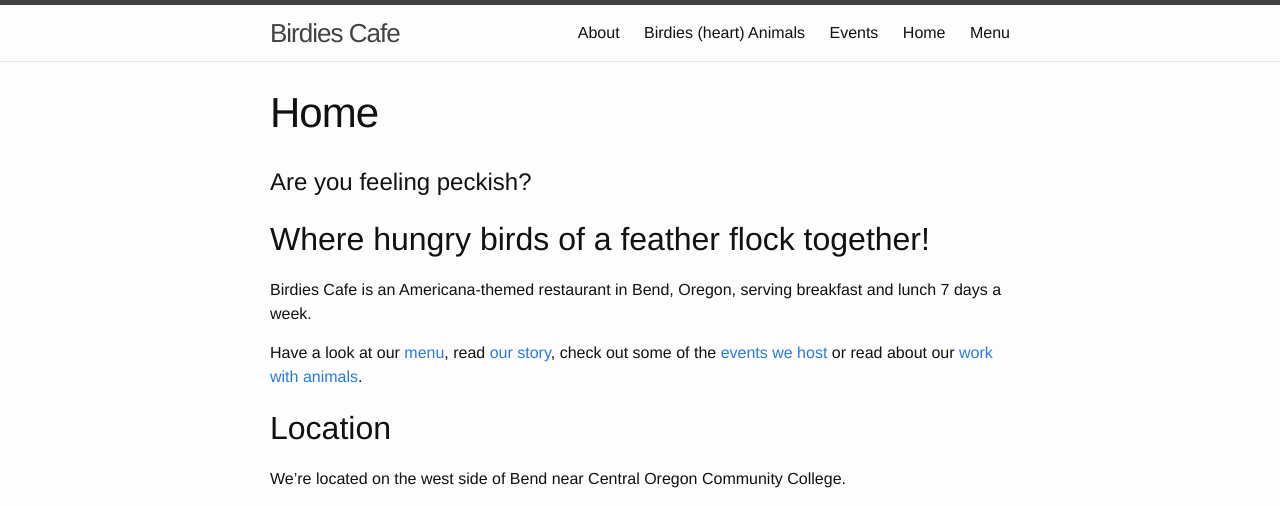
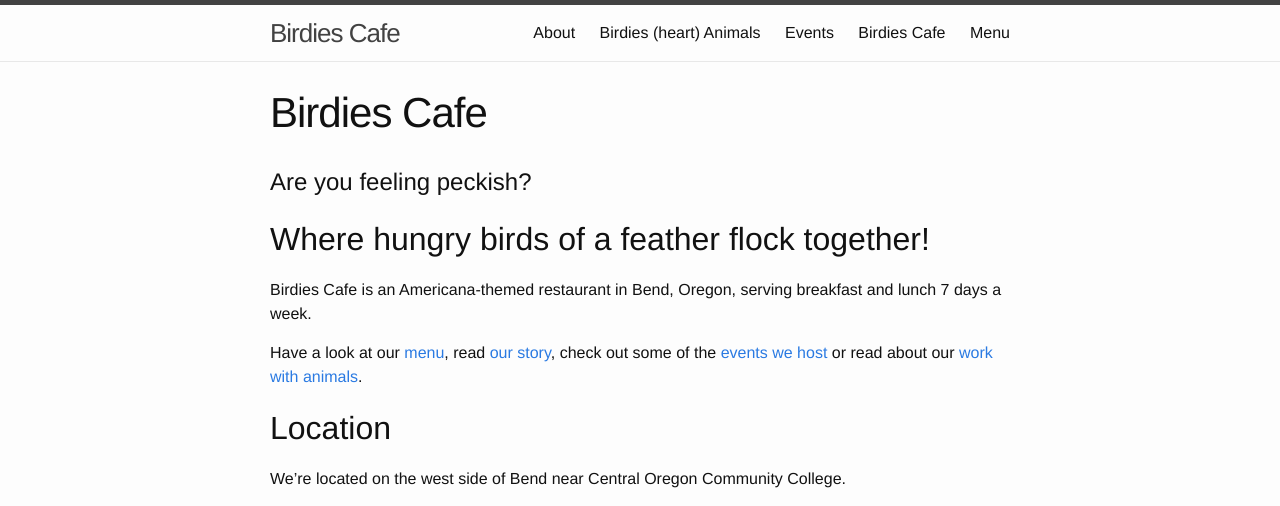
Before and after one commit to birdiescafe/birdiescafe.github.io, a Jekyll site: the page built from index.md, in a window 1280 px wide. Shown: the top 506 px of the page. Built offline with Jekyll 4.4.1, drawn with Linux system fonts in a browser that asks for light colours; some of the changed text lies outside the part shown; grey boxes are pictures that could not be loaded.

```diff
--- a/_config.yml
+++ b/_config.yml
@@ -5,7 +5,7 @@ description: > # this means to ignore newlines until "baseurl:"
   Birdies Cafe is an Americana-themed restaurant in Bend, Oregon, serving breakfast and lunch 7 days a week.
 baseurl: "/birdiescafe" # the subpath of your site, e.g. /blog/
 url: "https://ajzeigert.github.io" # the base hostname & protocol for your site
-twitter_username: birdiescafe
+twitter_username: birdiescafebend
 
 # Build settings
 markdown: kramdown
--- a/index.md
+++ b/index.md
@@ -1,6 +1,6 @@
 ---
 layout: page
-title: Home
+title: Birdies Cafe
 permalink: /
 ---
 
```
